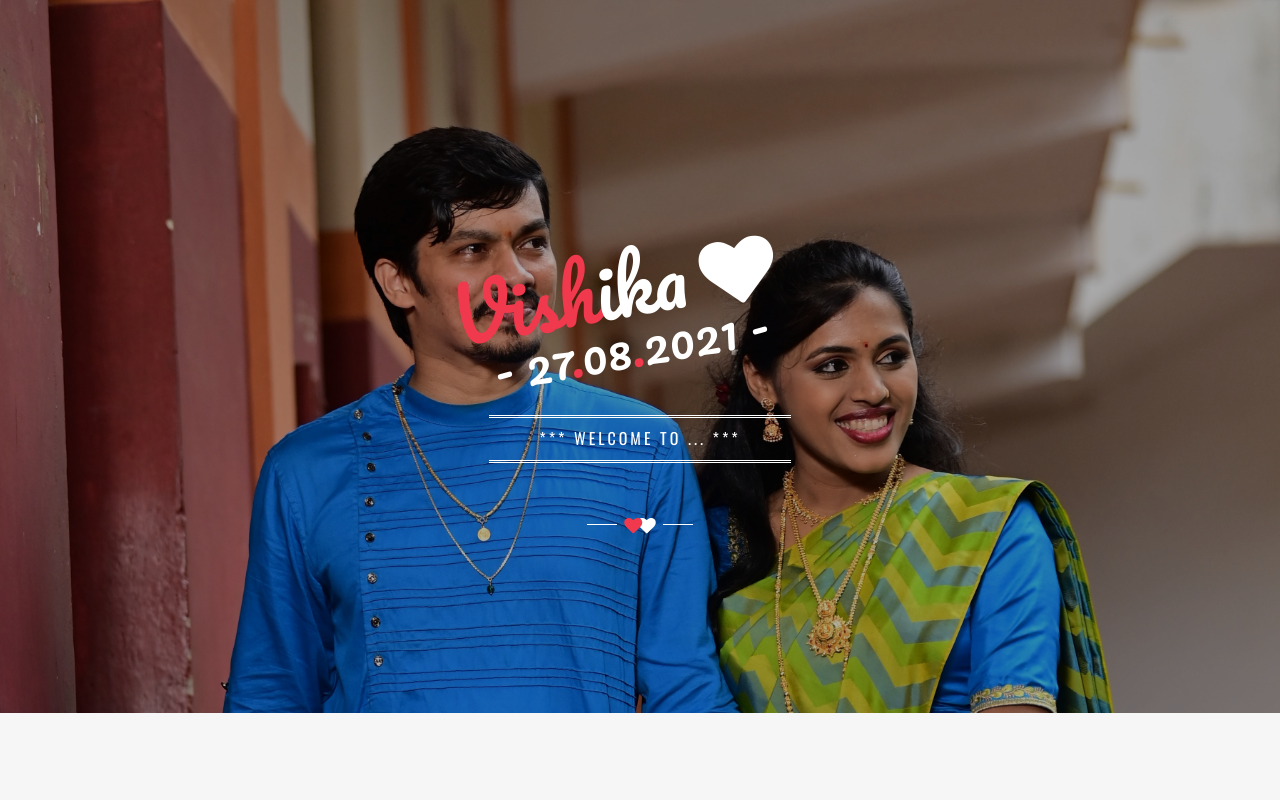
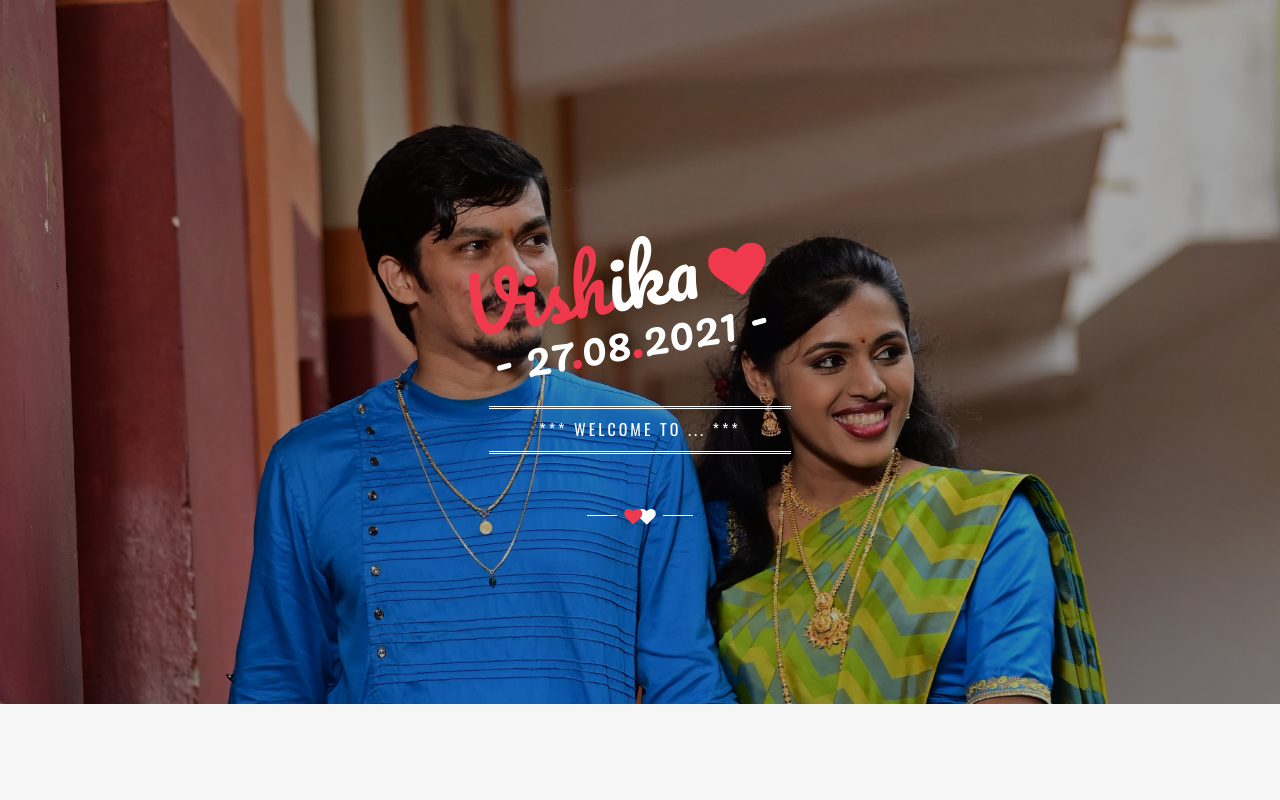
Before and after one commit to amupaaru29/wedding-invite, a plain HTML site: page index.html in a window 1280 px wide. Shown: the top 800 px of the page. Drawn offline with nearby package versions, Linux system fonts and the light colour scheme; a script that the page names is missing.

Commit message:
add pink-heart-big

```diff
--- a/css/style.css
+++ b/css/style.css
@@ -1492,6 +1492,13 @@ hr.line-divider{
 	z-index:3
 }
 
+.pink-heart-big{
+	color:#f0394d;
+	font-size:58px;
+	position:relative;
+	z-index:3
+}
+
 .white-heart{
 	color:#FFF;
 	font-size:18px;
```
